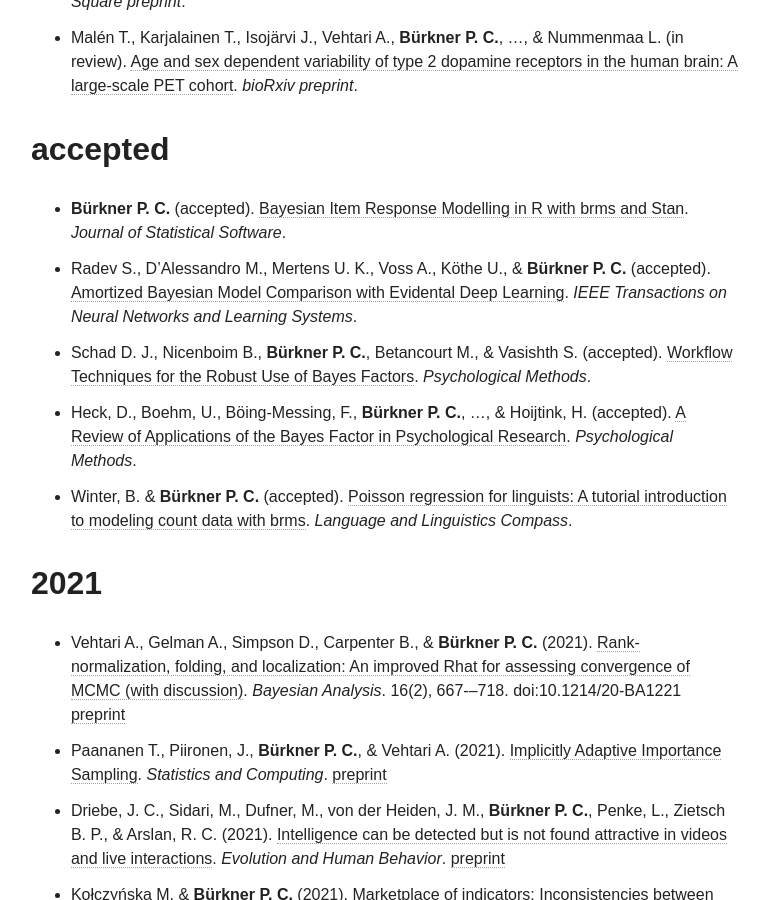
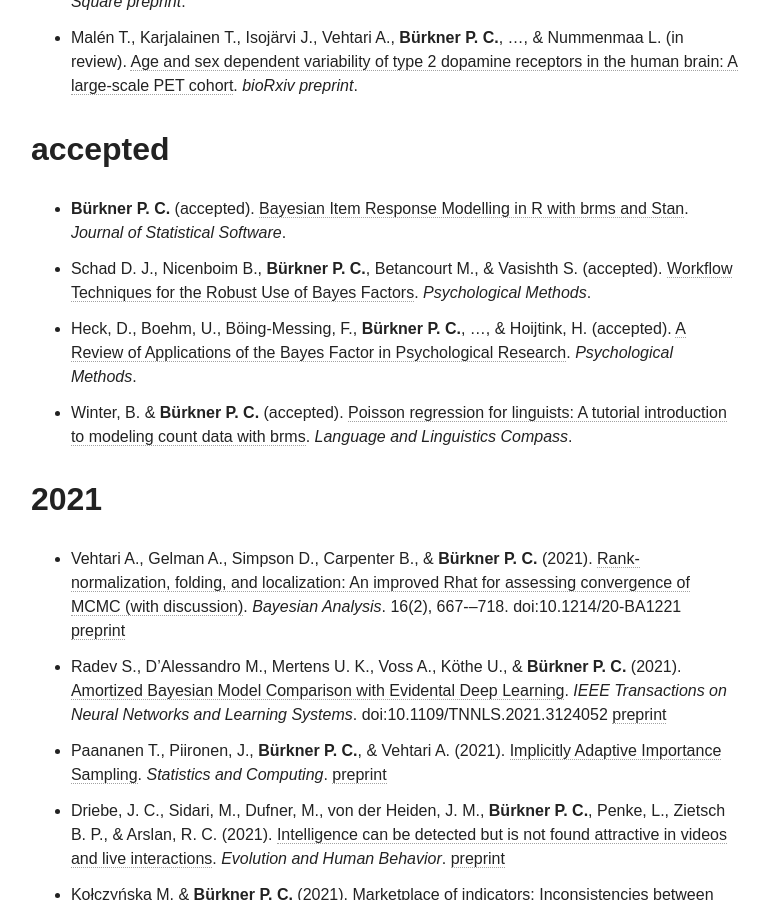
Before and after one commit to paul-buerkner/paul-buerkner.github.io, a Jekyll site: the page built from publications/index.md, in a window 1280 px wide and 900 px high, scrolled down 1868 px. Shown: the whole window, without its empty margins (255-1024 px from the left). Built offline with Jekyll 4.4.1, drawn with Linux system fonts in a browser that asks for light colours; nearby versions of some CDN libraries; some of the changed lines change nothing that is shown.

Commit message:
add paper to published

```diff
--- a/publications/index.md
+++ b/publications/index.md
@@ -29,7 +29,6 @@
 ## accepted
 
 * **Bürkner P. C.** (accepted). [Bayesian Item Response Modelling in R with brms and Stan](https://arxiv.org/abs/1905.09501). *Journal of Statistical Software*.
-* Radev S., D’Alessandro M., Mertens U. K., Voss A., Köthe U., & **Bürkner P. C.** (accepted). [Amortized Bayesian Model Comparison with Evidental Deep Learning](https://arxiv.org/abs/2004.10629). *IEEE Transactions on Neural Networks and Learning Systems*.
 * Schad D. J., Nicenboim B., **Bürkner P. C.**, Betancourt M., & Vasishth S. (accepted). [Workflow Techniques for the Robust Use of Bayes Factors](https://arxiv.org/abs/2103.08744). *Psychological Methods*.
 * Heck, D., Boehm, U., Böing-Messing, F., **Bürkner P. C.**, ..., & Hoijtink, H. (accepted). [A Review of Applications of the Bayes Factor in Psychological Research](https://psyarxiv.com/cu43g/). *Psychological Methods*.
 * Winter, B. & **Bürkner P. C.** (accepted). [Poisson regression for linguists: A tutorial introduction to modeling count data with brms](https://osf.io/93kaf/). *Language and Linguistics Compass*.
@@ -37,6 +36,7 @@
 ## 2021
 
 * Vehtari A., Gelman A., Simpson D., Carpenter B., & **Bürkner P. C.** (2021). [Rank-normalization, folding, and localization: An improved Rhat for assessing convergence of MCMC (with discussion)](https://projecteuclid.org/journalArticle/Download?urlid=10.1214%2F20-BA1221). *Bayesian Analysis*. 16(2), 667-–718. doi:10.1214/20-BA1221 [preprint](https://arxiv.org/abs/1903.08008)
+* Radev S., D’Alessandro M., Mertens U. K., Voss A., Köthe U., & **Bürkner P. C.** (2021). [Amortized Bayesian Model Comparison with Evidental Deep Learning](https://ieeexplore.ieee.org/document/9612724). *IEEE Transactions on Neural Networks and Learning Systems*. doi:10.1109/TNNLS.2021.3124052 [preprint](https://arxiv.org/abs/2004.10629)
 * Paananen T., Piironen, J., **Bürkner P. C.**, & Vehtari A. (2021). [Implicitly Adaptive Importance Sampling](https://link.springer.com/article/10.1007%2Fs11222-020-09982-2). *Statistics and Computing*. [preprint](http://arxiv.org/abs/1906.08850)
 * Driebe, J. C., Sidari, M., Dufner, M., von der Heiden, J. M., **Bürkner P. C.**, Penke, L., Zietsch B. P., & Arslan, R. C. (2021). [Intelligence can be detected but is not found attractive in videos and live interactions](https://authors.elsevier.com/a/1d9q53tz48x6C5). *Evolution and Human Behavior*. [preprint](https://psyarxiv.com/qv3eh/)
 * Kołczyńska M. & **Bürkner P. C.** (2021). [Marketplace of indicators: Inconsistencies between country trends of measures of governance](https://www.tandfonline.com/doi/full/10.1080/2474736X.2021.1989984). *Political Research Exchange*. 3(1), 1--17. [preprint](https://osf.io/preprints/socarxiv/u8gsc/)
```
